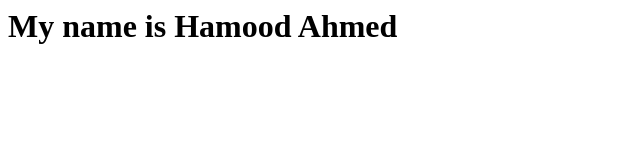
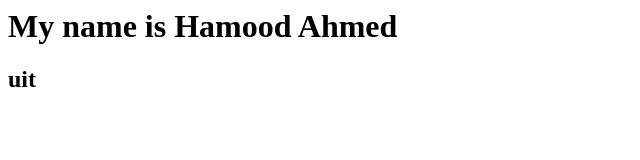
Before and after one commit to hamoodahmed/Job-Concurrency, a website: page index.html in a window 1280 px wide. Shown: the full height of the page, 0-640 px from the left. Drawn offline with Linux system fonts and the light colour scheme.

Commit message:
index.html

```diff
--- a/index.html
+++ b/index.html
@@ -1 +1,2 @@
 <h1>My name is Hamood Ahmed</h1>
+<h2>uit</h2>
```
